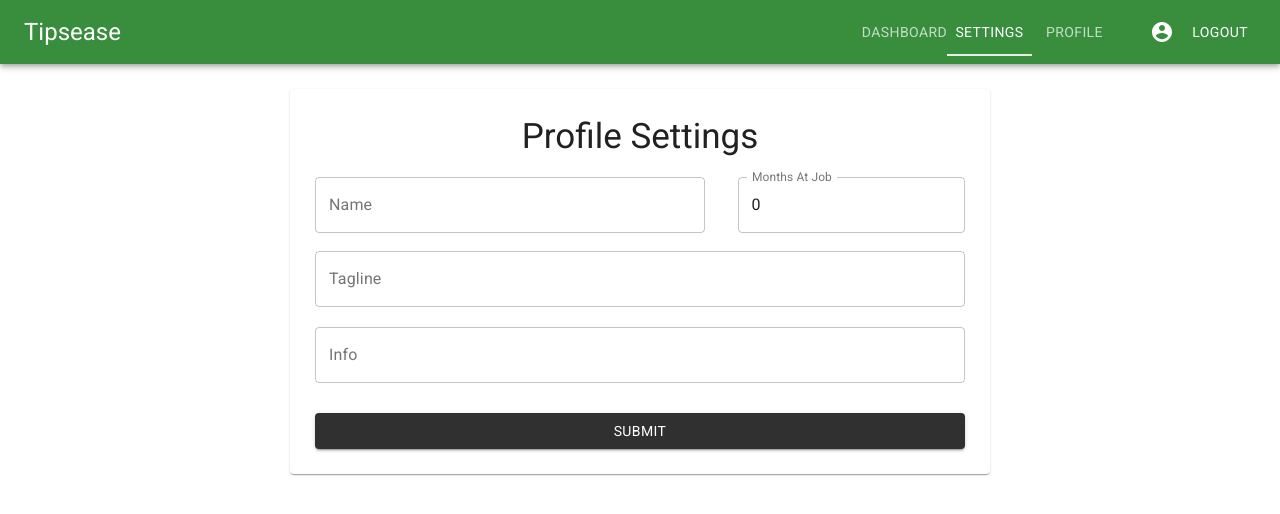
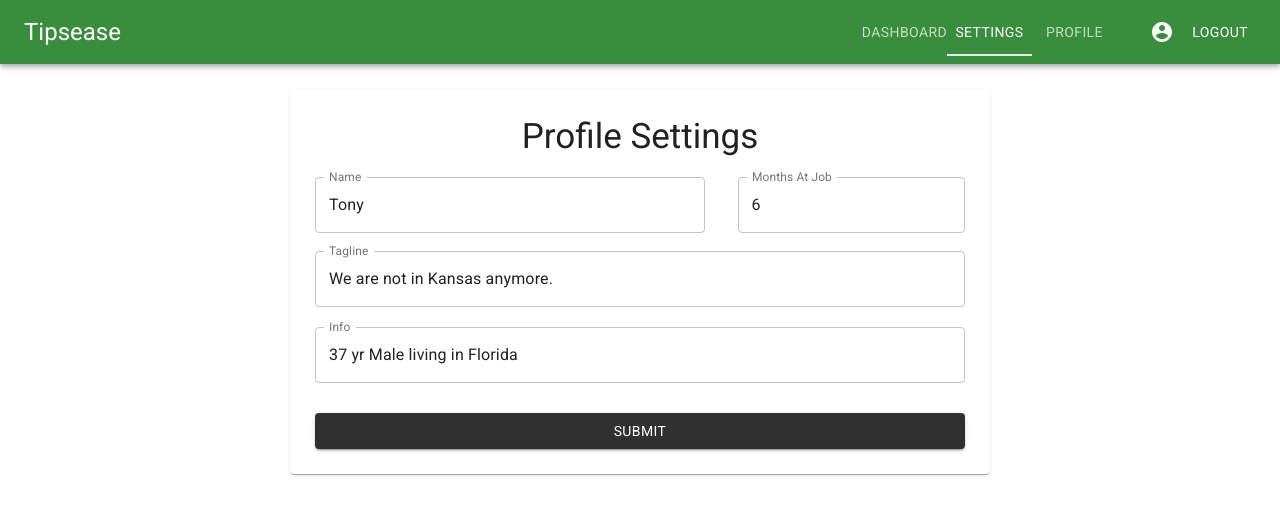
Before and after one commit to TeamTipsease/Front-End, a React (Create React App) app: page /settings in a window 1280 px wide. Shown: the top 514 px of the page. Built offline with nearby package versions, Linux system fonts and the light colour scheme; sample sign-in values are in the browser's storage.

Commit message:
Profile settings now populates data from current user logged in from store

```diff
--- a/src/components/SettingsView/SettingsView.jsx
+++ b/src/components/SettingsView/SettingsView.jsx
@@ -3,6 +3,7 @@
 import Paper from "@material-ui/core/Paper";
 import Typography from "@material-ui/core/Typography";
 import { TextField, Button } from "@material-ui/core";
+import { useSelector, useDispatch } from "react-redux";
 
 const useStyles = makeStyles(theme => ({
   root: {
@@ -33,15 +34,20 @@
   }
 }));
 
-const emptyForm = {
-  name: "",
-  month_at_job: 0,
-  info: "",
-  tagline: ""
-};
+// const emptyForm = {
+//   name: "",
+//   month_at_job: 0,
+//   info: "",
+//   tagline: ""
+// };
 
 const SettingsView = () => {
-  const [formData, setFormData] = useState(emptyForm);
+  const dispatch = useDispatch();
+  const { info, name, tagline, month_at_job } = useSelector(
+    state => state.userReducer.user
+  );
+  const userFormData = { info, name, tagline, month_at_job };
+  const [formData, setFormData] = useState(userFormData);
   const classes = useStyles();
 
   const handleSubmit = e => {
```
